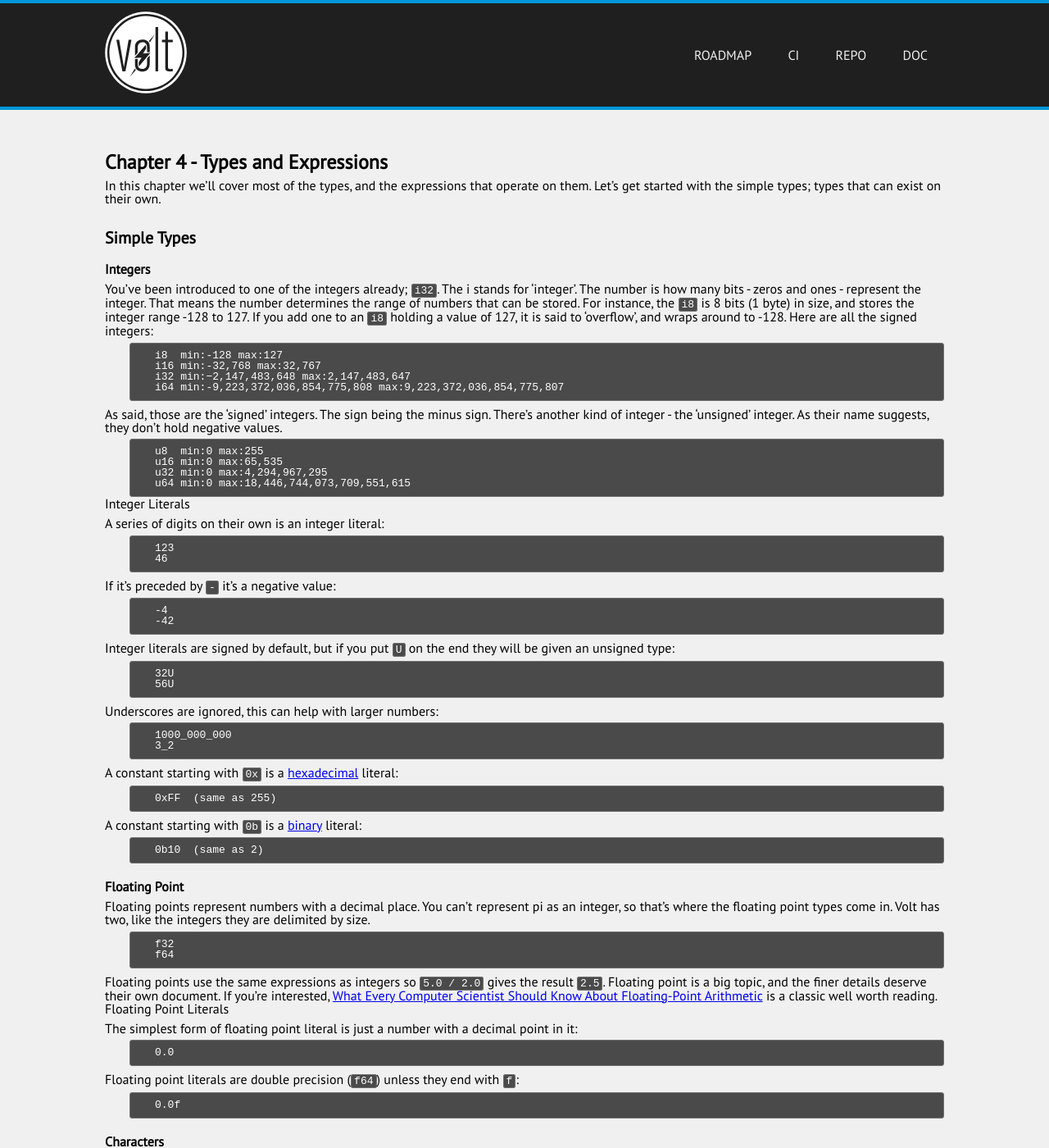
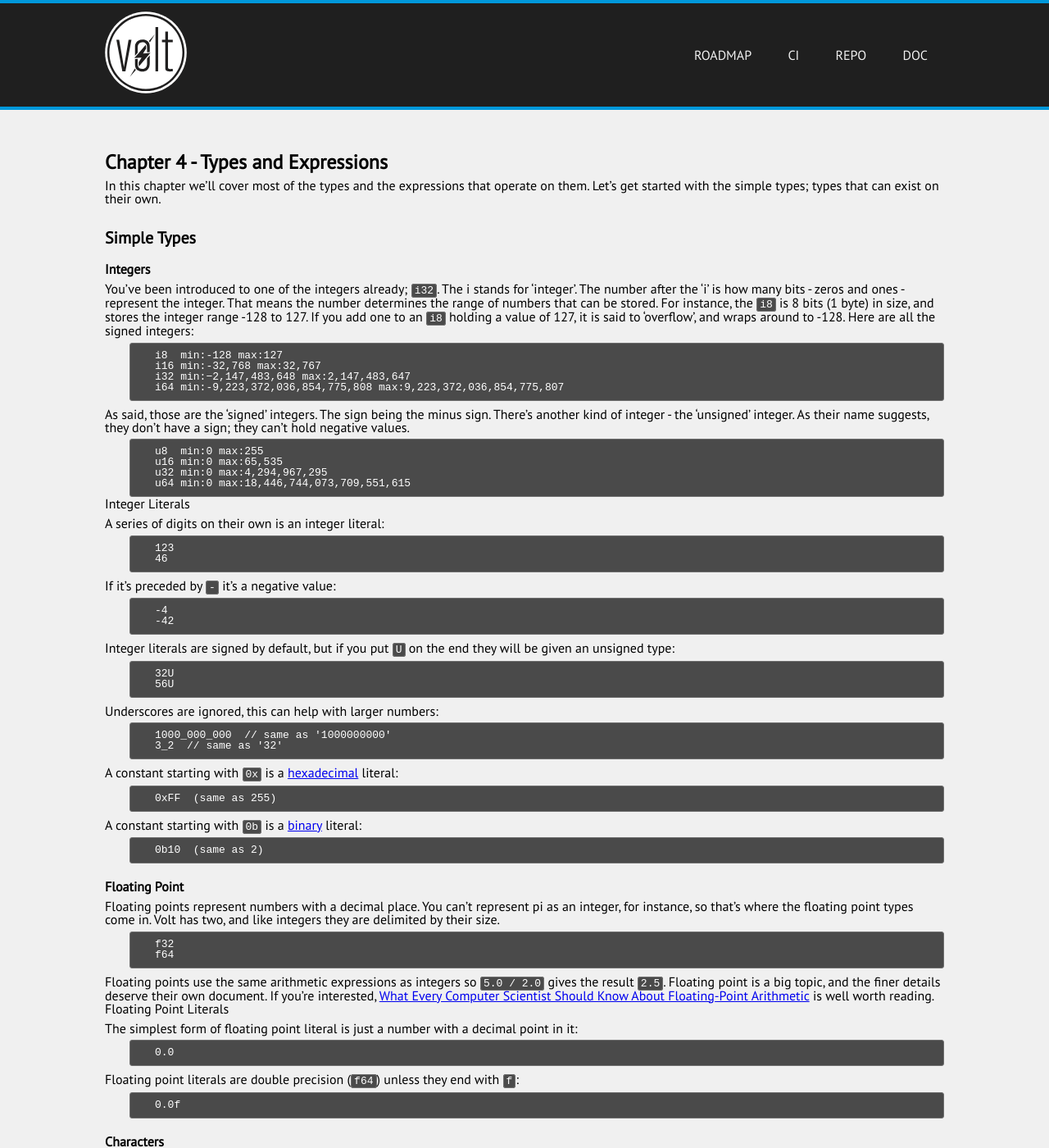
Before and after one commit to VoltLang/Website, a Jekyll site: the page built from doc/tvpl/c4-types-and-expressions.md, in a window 1280 px wide and 1400 px high. Shown: the whole window at 82% size. Built offline with Jekyll 4.4.1, drawn with Linux system fonts in a browser that asks for light colours; some of the changed text lies outside the part shown.

Commit message:
doc: tvpl: Chapter 4 phrasing.

```diff
--- a/doc/tvpl/c4-types-and-expressions.md
+++ b/doc/tvpl/c4-types-and-expressions.md
@@ -4,20 +4,20 @@ layout: page
 ---
 # Chapter 4 - Types and Expressions
 
-In this chapter we'll cover most of the types, and the expressions that operate on them. Let's get started with the simple types; types that can exist on their own.
+In this chapter we'll cover most of the types and the expressions that operate on them. Let's get started with the simple types; types that can exist on their own.
 
 ## Simple Types
 
 ### Integers
 
-You've been introduced to one of the integers already; `i32`. The i stands for 'integer'. The number is how many bits - zeros and ones - represent the integer. That means the number determines the range of numbers that can be stored. For instance, the `i8` is 8 bits (1 byte) in size, and stores the integer range -128 to 127. If you add one to an `i8` holding a value of 127, it is said to 'overflow', and wraps around to -128. Here are all the signed integers:
+You've been introduced to one of the integers already; `i32`. The i stands for 'integer'. The number after the 'i' is how many bits - zeros and ones - represent the integer. That means the number determines the range of numbers that can be stored. For instance, the `i8` is 8 bits (1 byte) in size, and stores the integer range -128 to 127. If you add one to an `i8` holding a value of 127, it is said to 'overflow', and wraps around to -128. Here are all the signed integers:
 
 	i8  min:-128 max:127
 	i16 min:-32,768 max:32,767
 	i32 min:−2,147,483,648 max:2,147,483,647
 	i64 min:-9,223,372,036,854,775,808 max:9,223,372,036,854,775,807
 
-As said, those are the 'signed' integers. The sign being the minus sign. There's another kind of integer - the 'unsigned' integer. As their name suggests, they don't hold negative values.
+As said, those are the 'signed' integers. The sign being the minus sign. There's another kind of integer - the 'unsigned' integer. As their name suggests, they don't have a sign; they can't hold negative values.
 
 	u8  min:0 max:255
 	u16 min:0 max:65,535
@@ -43,8 +43,8 @@ Integer literals are signed by default, but if you put `U` on the end they will
 
 Underscores are ignored, this can help with larger numbers:
 
-	1000_000_000
-	3_2
+	1000_000_000  // same as '1000000000'
+	3_2  // same as '32'
 
 A constant starting with `0x` is a [hexadecimal](https://en.wikipedia.org/wiki/Hexadecimal) literal:
 
@@ -56,12 +56,12 @@ A constant starting with `0b` is a [binary](https://en.wikipedia.org/wiki/Binary
 
 ### Floating Point
 
-Floating points represent numbers with a decimal place. You can't represent pi as an integer, so that's where the floating point types come in. Volt has two, like the integers they are delimited by size.
+Floating points represent numbers with a decimal place. You can't represent pi as an integer, for instance, so that's where the floating point types come in. Volt has two, and like integers they are delimited by their size.
 
 	f32
 	f64
 
-Floating points use the same expressions as integers so `5.0 / 2.0` gives the result `2.5`. Floating point is a big topic, and the finer details deserve their own document. If you're interested, [What Every Computer Scientist Should Know About Floating-Point Arithmetic](https://docs.oracle.com/cd/E19957-01/806-3568/ncg_goldberg.html) is a classic well worth reading.
+Floating points use the same arithmetic expressions as integers so `5.0 / 2.0` gives the result `2.5`. Floating point is a big topic, and the finer details deserve their own document. If you're interested, [What Every Computer Scientist Should Know About Floating-Point Arithmetic](https://docs.oracle.com/cd/E19957-01/806-3568/ncg_goldberg.html) is well worth reading.
 
 #### Floating Point Literals
 
```
Also changed, not shown: other parts of doc/tvpl/c4-types-and-expressions.md (+3 -3 lines).
